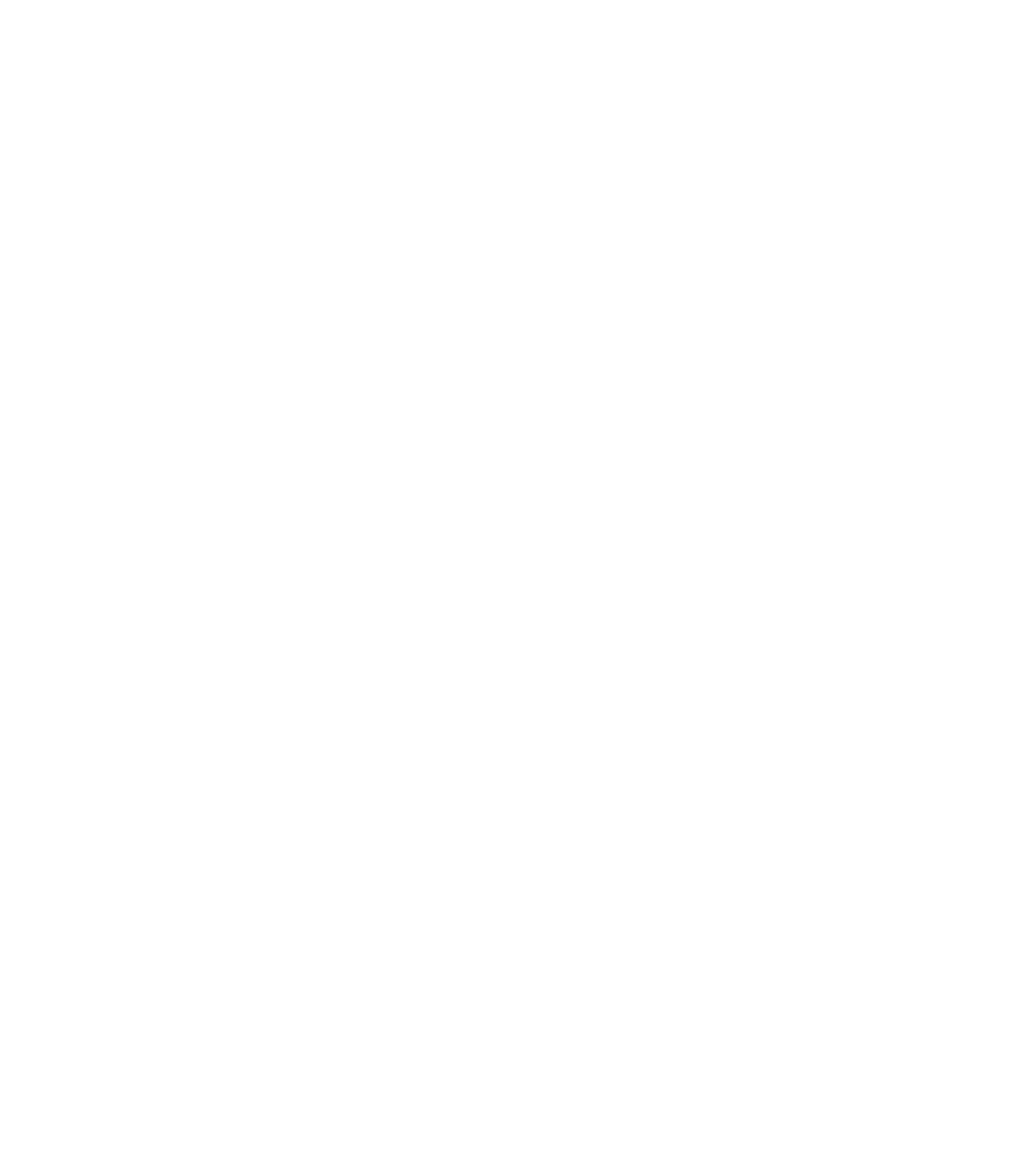
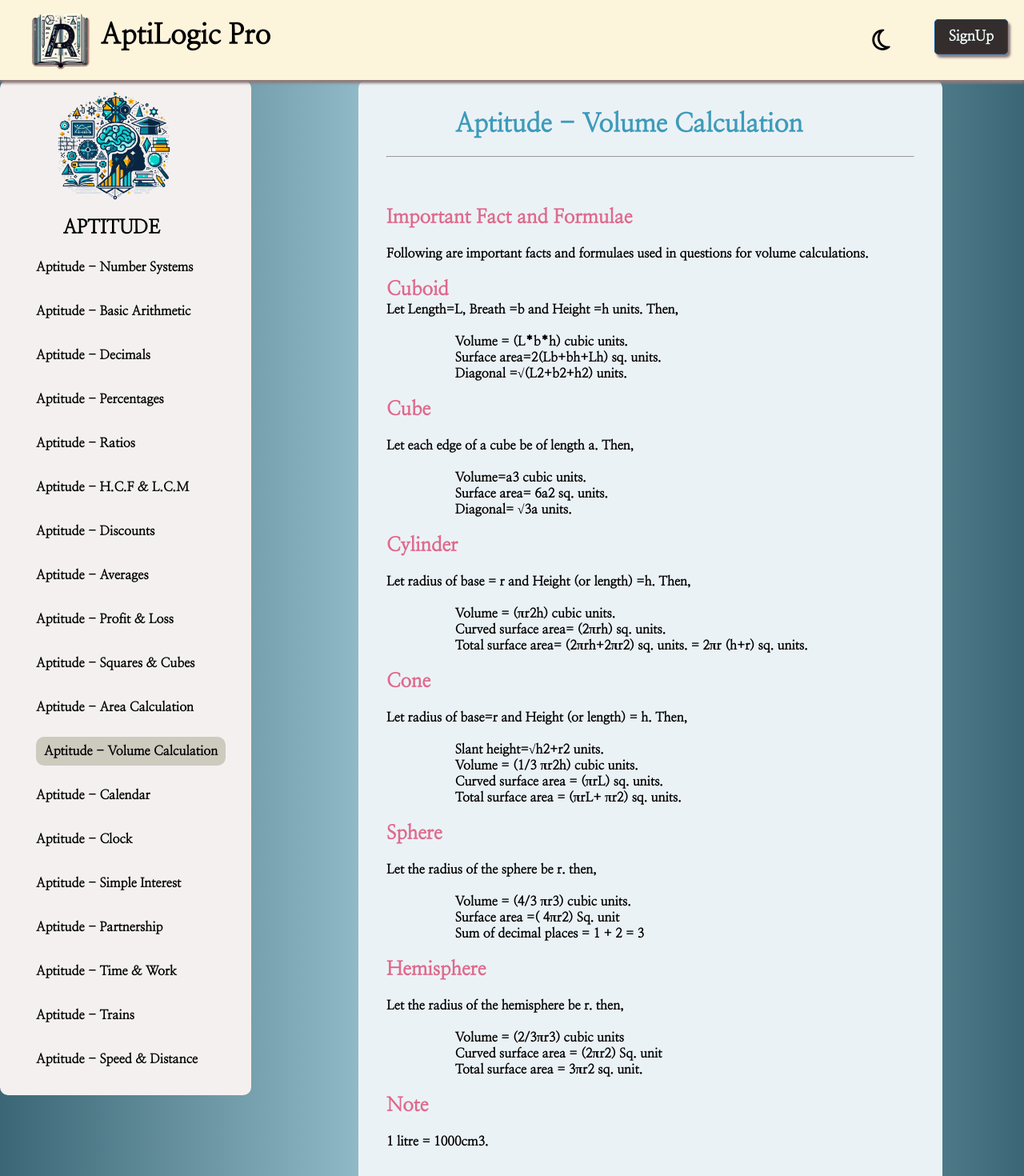
Before and after one commit to ramsatyasai/aptitude_page, a React (Create React App) app in the folder app/: page /volume in a window 1280 px wide. Before the commit this address had no page. Shown: the top 1470 px of the page at 80% size. Before the commit the page ends 800 px from the top, so only its background shows below. Built offline with nearby package versions, Linux system fonts and the light colour scheme.

Commit message:
Update Volume.js

```diff
--- a/app/src/components/Volume.js
+++ b/app/src/components/Volume.js
@@ -0,0 +1,68 @@
+import React from 'react'
+import Sidenav from './Sidenav'
+
+export default function Volume() {
+  return (
+    <div className='topics'>
+        <div className='topicbar'>
+            <Sidenav/>
+        </div>
+        <div className='bodyofns'>
+            <h1>Aptitude - Volume Calculation</h1><br/>
+            <hr/><br/><br/><br/>
+            <h2>Important Fact and Formulae</h2><br/>
+            <p>Following are important facts and formulaes used in questions for volume calculations.</p><br/>
+            <h2>Cuboid</h2>
+            <p>Let Length=L, Breath =b and Height =h units. Then,</p><br/>
+            <ul className='lists'>
+                <li>Volume = (L*b*h) cubic units.</li>
+                <li>Surface area=2(Lb+bh+Lh) sq. units.</li>
+                <li>Diagonal =√(L2+b2+h2) units.</li>
+            </ul><br/>
+
+            <h2>Cube</h2><br/>
+            <p>Let each edge of a cube be of length a. Then,</p><br/>
+            <ul className='lists'>
+            <li>Volume=a3 cubic units.</li>
+            <li>Surface area= 6a2 sq. units.</li>
+            <li>Diagonal= √3a units.</li>
+            </ul><br/>
+
+            <h2>Cylinder</h2><br/>
+            <p>Let radius of base = r and Height (or length) =h. Then,</p><br/>
+            <ul className='lists'>
+                <li>Volume = (πr2h) cubic units.</li>
+                <li>Curved surface area= (2πrh) sq. units.</li>
+                <li>Total surface area= (2πrh+2πr2) sq. units. = 2πr (h+r) sq. units.</li>
+            </ul><br/>
+
+            <h2>Cone</h2><br/>
+            <p>Let radius of base=r and Height (or length) = h. Then,</p><br/>
+            <ul className='lists'>
+                <li>Slant height=√h2+r2 units.</li>
+                <li>Volume = (1/3 πr2h) cubic units.</li>
+                <li>Curved surface area = (πrL) sq. units.</li>
+                <li>Total surface area = (πrL+ πr2) sq. units.</li>
+            </ul><br/>
+
+            <h2>Sphere</h2><br/>
+            <p>Let the radius of the sphere be r. then,</p><br/>
+            <ul className='lists'>
+            <li>Volume = (4/3 πr3) cubic units.</li>
+            <li>Surface area =( 4πr2) Sq. unit</li>
+            <li>Sum of decimal places = 1 + 2 = 3</li>
+            </ul><br/>
+
+            <h2>Hemisphere</h2><br/>
+            <p>Let the radius of the hemisphere be r. then,</p><br/>
+            <ul className='lists'>
+            <li>Volume = (2/3πr3) cubic units</li>
+            <li>Curved surface area = (2πr2) Sq. unit</li>
+            <li>Total surface area = 3πr2 sq. unit.</li>
+            </ul><br/>
+            <h2>Note</h2><br/>
+            <p>1 litre = 1000cm3.</p><br/>
+        </div>
+    </div>
+  )
+}
```
